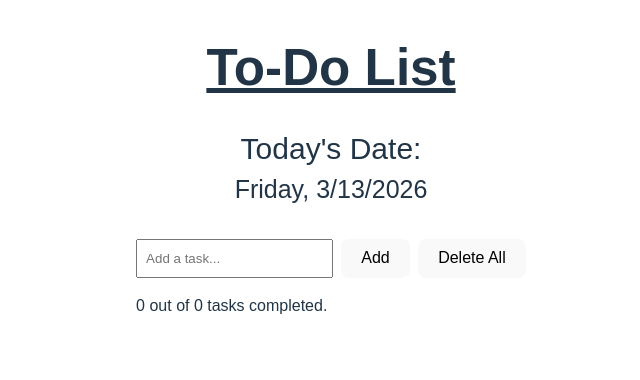
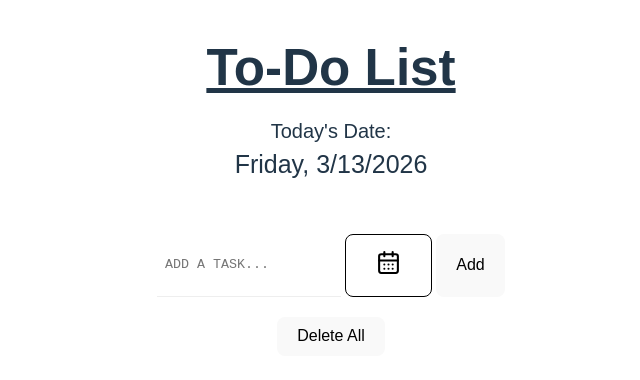
Before and after one commit to s-farlow/todo, a React (Vite) app: page / in a window 1280 px wide. Shown: the top 380 px of the page, without its empty margins (309-949 px from the left). Built offline with nearby package versions, Linux system fonts and the light colour scheme.

Commit message:
add datepicker, icon, various visuals

```diff
--- a/package.json
+++ b/package.json
@@ -11,7 +11,9 @@
   },
   "dependencies": {
     "react": "^19.2.0",
-    "react-dom": "^19.2.0"
+    "react-datepicker": "^9.1.0",
+    "react-dom": "^19.2.0",
+    "react-icons": "^5.6.0"
   },
   "devDependencies": {
     "@eslint/js": "^9.39.1",
--- a/src/App.jsx
+++ b/src/App.jsx
@@ -1,4 +1,16 @@
-import React, { useState , useEffect } from "react"
+import React, { useState , useEffect } from "react";
+import DatePicker from "react-datepicker";
+
+import "react-datepicker/dist/react-datepicker.css";
+import "react-datepicker/dist/react-datepicker-cssmodules.css";
+
+import { LuCalendarDays } from "react-icons/lu";
+
+const CustomDateInput = React.forwardRef(({ onClick }, ref) => (
+  <button onClick={onClick} ref={ref} style={{ background: "none", border: "1px solid black", cursor: "pointer", fontSize: 25 }}>
+    <LuCalendarDays />
+  </button>
+));
 
 export default function App() {
   // loads todos from localStorage
@@ -12,12 +24,13 @@ export default function App() {
   });
   const [input, setInput] = useState("");
   const [date, setDate] = useState(new Date());
+  const [taskDate, setTaskDate] = useState(null);
   const dayOfWeekOptions = { weekday: 'long' };
   const formattedDayOfWeek = date.toLocaleDateString(undefined, dayOfWeekOptions);
   var textDecoration;
   var color;
 
-  // set date
+  // set today's date
   useEffect(() => {
     var timer = setInterval(() => {
       setDate(new Date()) }, 1000);
@@ -36,8 +49,9 @@ export default function App() {
     if (input.trim() === "") {
       return;
     }
-    setTodos([...todos, { text: input, done: false }]);
+    setTodos([...todos, { text: input, done: false, dueDate: taskDate }]);
     setInput("");
+    setTaskDate(null);
   }
 
   function toggleTodo(index) {
@@ -56,29 +70,44 @@ export default function App() {
       return i !== index }));
   }
 
-  const completed = todos.filter((todo) => { return todo.done }).length;
+  function clearCompleted() {
+    setTodos(todos.filter((todo) => { return !todo.done }));
+  }
+
+  // array of completed tasks
+  const completed = todos.filter((todo) => { return todo.done });
 
   return (
     <div style={{ maxWidth: 400, margin: "40px", fontFamily: "sans-serif" }}>
       <h1 style={{textAlign: "center", textDecorationLine: "underline", marginBottom: "0px"}}>To-Do List</h1>
-      <p style={{textAlign: "center", fontSize: "30px", marginBottom: "0px"}}>Today's Date:</p>
-      <p style={{textAlign: "center", fontSize: "25px", marginTop: "0px", marginBottom: "30px"}}>{formattedDayOfWeek}, {date.toLocaleDateString()}</p>
+      <p style={{textAlign: "center", fontSize: "20px", marginTop: "20px", marginBottom: "0px"}}>Today's Date:</p>
+      <p style={{textAlign: "center", fontSize: "25px", marginTop: "0px", marginBottom: "50px"}}>{formattedDayOfWeek}, {date.toLocaleDateString()}</p>
 
-      <div style={{ display: "flex", gap: 8 }}>
+      <div style={{ display: "flex", gap: 4 }}>
         <input
           value={input}
           onChange={(e) => { setInput(e.target.value) }}
           onKeyDown={(e) => { e.key === "Enter" && addTodo() }}
-          placeholder="Add a task..."
-          style={{ flex: 1, padding: 8 }}
+          placeholder="ADD A TASK..."
+          style={{ padding: 8 }}
+        />
+        <DatePicker
+          selected={taskDate}
+          onChange={(date) => {setTaskDate(date)}}
+          customInput={<CustomDateInput />}
         />
         <button onClick={addTodo}>Add</button>
+      </div>
+
+      {/* Button control */}
+      <div style={{ display: "flex", margin: "20px", gap: 8, justifyContent: "center" }}>
         <button onClick={() => { setTodos([]) }}>Delete All</button>
+        {completed.length > 0 && <button onClick={clearCompleted}>Clear Completed</button>}
       </div>
 
       {/* Create count for completed tasks. */}
-      <div>
-        <p> {completed} out of {todos.length} tasks completed.</p>
+      <div style={{textAlign: "center", fontSize: 16, color: "white "}}>
+        <p> {completed.length} out of {todos.length} tasks completed.</p>
       </div>
 
       <ul style={{ listStyle: "none", padding: 0, marginTop: 16 }}>
@@ -95,14 +124,20 @@ export default function App() {
           } else {
             color = "white";
           }
+          const isOverdue = todo.dueDate && !todo.done &&
+            new Date(todo.dueDate).toDateString() !== new Date().toDateString() &&
+            new Date(todo.dueDate) < new Date();
           return <li key={i} style={{ display: "flex", alignItems: "center", gap: 8, marginBottom: 8 }}>
             <input
               type="checkbox"
               checked={todo.done}
               onChange={() => { toggleTodo(i) }}
             />
-            <span style={{ flex: 1, textDecoration, color }}>
+            <span style={{ flex: 1, fontSize: 20, textDecoration, color }}>
               {todo.text}
+              {todo.dueDate && <span style={{ display: "inline-block", marginLeft: "10px", fontSize: 12, color: isOverdue ? "red" : "#aaa" }}>
+                {new Date(todo.dueDate).toLocaleDateString()}
+              </span>}
             </span>
             <button onClick={() => { deleteTodo(i) }}>Delete</button>
           </li>
--- a/src/index.css
+++ b/src/index.css
@@ -35,6 +35,21 @@ h1 {
   line-height: 1.1;
 }
 
+input {
+  background-color: transparent;
+    color: #eeeeee;
+    outline: none;
+    outline-style: none;
+    border-top: none;
+    border-left: none;
+    border-right: none;
+    border-bottom: solid #eeeeee 1px;
+    padding: 3px 10px;
+    font: bold;
+    font-family: monospace;
+    font-size: 14;
+}
+
 button {
   border-radius: 8px;
   border: 1px solid transparent;
```
Also changed, not shown: 1 other file (tests, documents, lock files or other folders).
